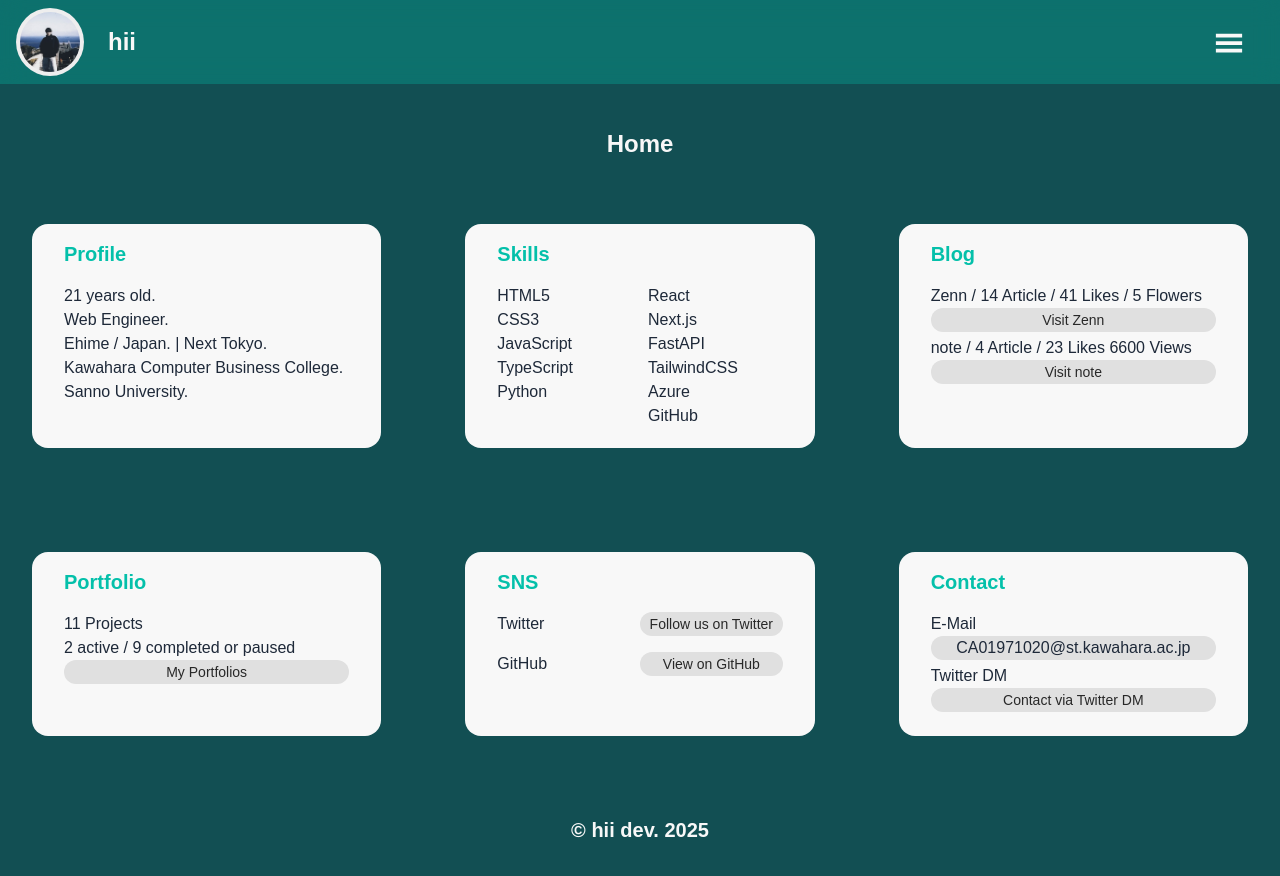
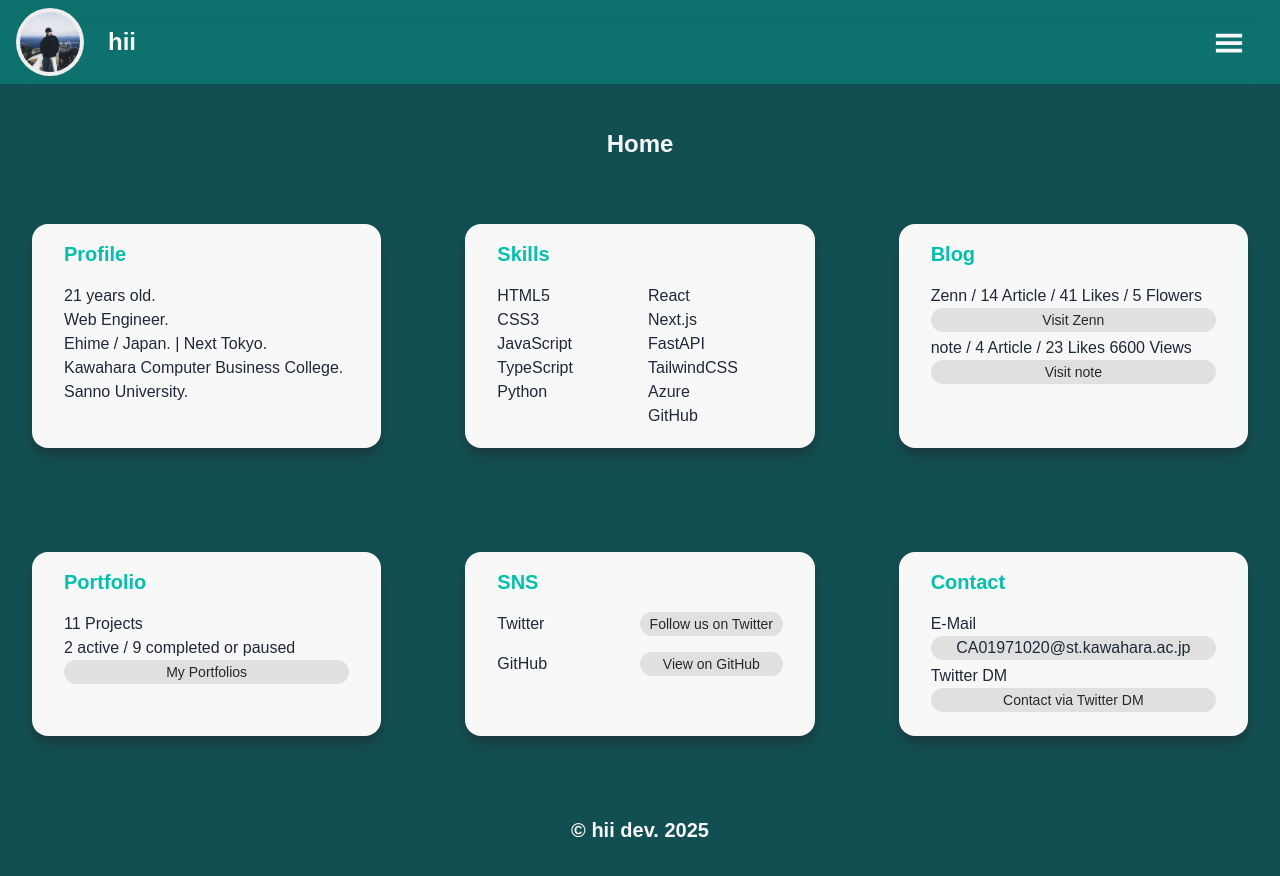
Before and after one commit to CA01971020/hii-dev, a Next.js app: page / in a window 1280 px wide. Shown: the top 876 px of the page. Built offline with nearby package versions, Linux system fonts and the light colour scheme.

Commit message:
Add shadow

```diff
--- a/src/app/page.tsx
+++ b/src/app/page.tsx
@@ -8,7 +8,7 @@ export default function Home() {
       <h1 className="relative text-center">Home</h1>
 
       <div className="lg:grid lg:grid-cols-2 lg:gap-y-10 lg:gap-x-5 xl:grid-cols-3">
-        <div className="duration-200 hover:scale-103 relative mt-16 bg-white pt-4 pb-5 pr-8 pl-8 ml-8 mr-8 rounded-2xl">
+        <div className="duration-200 hover:scale-103 relative mt-16 bg-white pt-4 pb-5 pr-8 pl-8 ml-8 mr-8 rounded-2xl shadow-lg shadow-black/50">
           <h2 className="relatived">Profile</h2>
           <p className="mt-4">
             21 years old. <br />
@@ -19,7 +19,7 @@ export default function Home() {
           </p>
         </div>
 
-        <div className="duration-200 hover:scale-103 relative mt-16 bg-white pt-4 pb-5 pr-8 pl-8 ml-8 mr-8 rounded-2xl">
+        <div className="duration-200 hover:scale-103 relative mt-16 bg-white pt-4 pb-5 pr-8 pl-8 ml-8 mr-8 rounded-2xl shadow-lg shadow-black/50">
           <h2 className="relatived">Skills</h2>
           <div className="grid grid-cols-2 gap-4 mt-4">
             <p>
@@ -40,7 +40,7 @@ export default function Home() {
           </div>
         </div>
 
-        <div className=" duration-200 hover:scale-103 relative mt-16 bg-white pt-4 pb-6 pr-8 pl-8 ml-8 mr-8 rounded-2xl">
+        <div className=" duration-200 hover:scale-103 relative mt-16 bg-white pt-4 pb-6 pr-8 pl-8 ml-8 mr-8 rounded-2xl shadow-lg shadow-black/50">
           <h2 className="relatived">Blog</h2>
           <p className="mt-4">Zenn / 14 Article / 41 Likes / 5 Flowers</p>
           <a
@@ -60,7 +60,7 @@ export default function Home() {
           </a>
         </div>
 
-        <div className="duration-200 hover:scale-103 relative mt-16 bg-white pt-4 pb-6 pr-8 pl-8 ml-8 mr-8 rounded-2xl">
+        <div className="duration-200 hover:scale-103 relative mt-16 bg-white pt-4 pb-6 pr-8 pl-8 ml-8 mr-8 rounded-2xl shadow-lg shadow-black/50">
           <h2 className="relatived">Portfolio</h2>
           <div className="mt-4">
             <p>
@@ -72,7 +72,7 @@ export default function Home() {
           </div>
         </div>
 
-        <div className="duration-200 hover:scale-103 relative mt-16 bg-white pt-4 pb-6 pr-8 pl-8 ml-8 mr-8 rounded-2xl">
+        <div className="duration-200 hover:scale-103 relative mt-16 bg-white pt-4 pb-6 pr-8 pl-8 ml-8 mr-8 rounded-2xl shadow-lg shadow-black/50">
           <h2 className="relatived">SNS</h2>
           <div className="grid grid-cols-2 mt-4">
             <div className="space-y-4">
@@ -100,7 +100,7 @@ export default function Home() {
           </div>
         </div>
 
-        <div className="duration-200 hover:scale-103 relative mt-16 bg-white pt-4 pb-6 pr-8 pl-8 ml-8 mr-8 rounded-2xl">
+        <div className="duration-200 hover:scale-103 relative mt-16 bg-white pt-4 pb-6 pr-8 pl-8 ml-8 mr-8 rounded-2xl shadow-lg shadow-black/50">
           <h2 className="relatived">Contact</h2>
           <p className="mt-4">E-Mail</p>
           <p className="break-words select-text bg-gray text-center rounded-xl">
--- a/src/components/ui/PortfolioCard.tsx
+++ b/src/components/ui/PortfolioCard.tsx
@@ -20,7 +20,7 @@ export const PortfolioCard: React.FC<PortfolioCardProps> = ({
   techStackTag,
 }) => {
   return (
-    <div className="duration-200 hover:scale-103 relative mt-16 bg-white pt-6 pb-5 pr-8 pl-8 ml-8 mr-8 rounded-2xl shadow-lg">
+    <div className="duration-200 hover:scale-103 relative mt-16 bg-white pt-6 pb-5 pr-8 pl-8 ml-8 mr-8 rounded-2xl shadow-lg shadow-black/50">
       {imageUrl ? (
         <img
           src={imageUrl}
--- a/src/components/ui/updatesCard.tsx
+++ b/src/components/ui/updatesCard.tsx
@@ -18,7 +18,7 @@ export const UpdatesCard: React.FC<UpdatesCardProps> = ({
   githubLink,
 }) => {
   return (
-    <div className="duration-200 hover:scale-103 relative mt-16 bg-white pt-4 pb-5 pr-8 pl-8 ml-8 mr-8 rounded-2xl shadow-lg">
+    <div className="duration-200 hover:scale-103 relative mt-16 bg-white pt-4 pb-5 pr-8 pl-8 ml-8 mr-8 rounded-2xl  shadow-lg shadow-black/50">
       <div className="border border-b-2 border-b-black">
         <h3 className="text-black text-xl">{title}</h3>
       </div>
```
